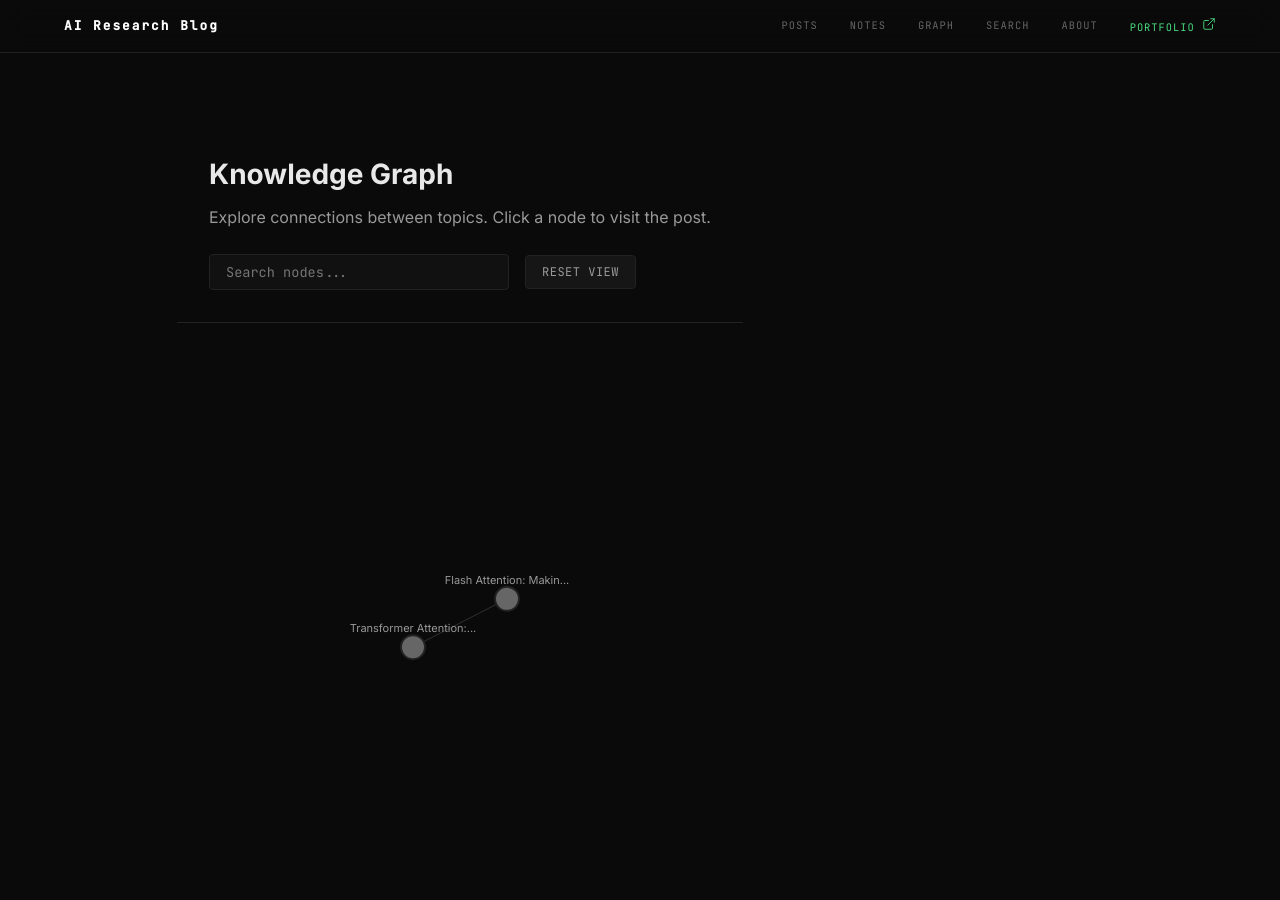
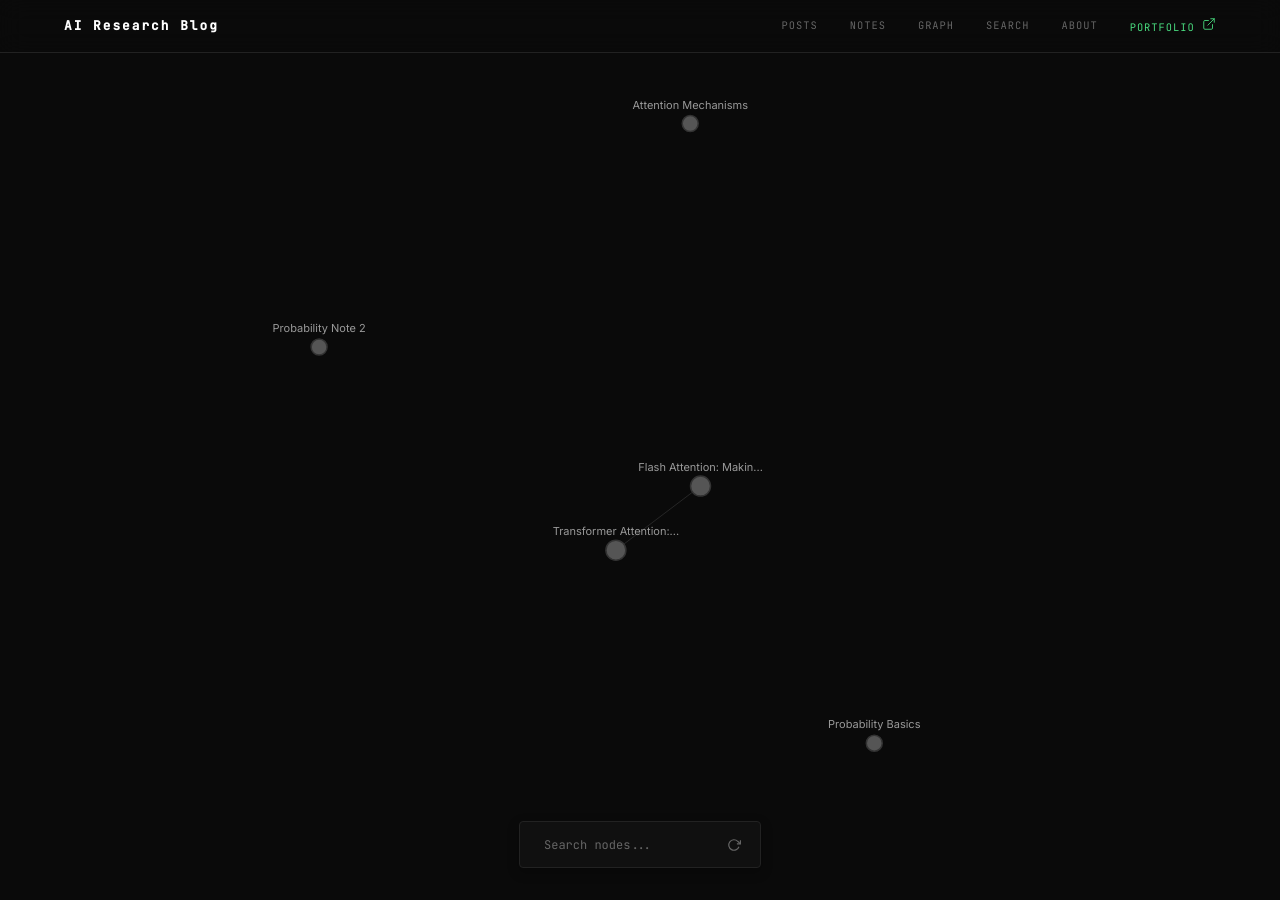
Before and after one commit to rokmr/blogs, a Jekyll site: the page built from graph.html, in a window 1280 px wide and 900 px high. Built offline with Jekyll 4.4.1, drawn with Linux system fonts in a browser that asks for light colours; nearby versions of some CDN libraries; some of the changed text lies outside the part shown.

Commit message:
Bug fixes

```diff
--- a/_layouts/subject.html
+++ b/_layouts/subject.html
@@ -43,7 +43,7 @@
 
             <a href="{{ '/notes/' | append: subject_slug | append: '/' | append: sub | append: '/' | relative_url }}"
                 class="topic-card{% if sub_notes_count == 0 %} empty{% endif %}">
-                <h3>{{ sub | replace: "-", " " | capitalize }}</h3>
+                <h3>{{ sub | replace: "-", " " }}</h3>
                 <span class="count">
                     {% if sub_notes_count > 0 %}
                     {{ sub_notes_count }} note{% if sub_notes_count != 1 %}s{% endif %}
--- a/assets/css/main.css
+++ b/assets/css/main.css
@@ -3454,6 +3454,67 @@
   color: var(--dim);
 }
 
+/* Accent colored text (for subject codes like CS224R) */
+.accent-text {
+  color: var(--accent) !important;
+}
+
+.sub-subject-page .page-header h1.accent-text {
+  color: var(--accent) !important;
+}
+
+/* Lecture list styling */
+.lecture-list {
+  display: flex;
+  flex-direction: column;
+  gap: 0;
+}
+
+.lecture-item {
+  display: flex;
+  gap: 1.5rem;
+  padding: 1.5rem 0;
+  text-decoration: none;
+  border-bottom: 1px dotted var(--border);
+  transition: all 0.2s;
+}
+
+.lecture-item:hover {
+  transform: translateX(4px);
+}
+
+.lecture-number {
+  font-family: var(--font-mono);
+  font-size: 0.9rem;
+  color: var(--dim);
+  font-weight: 600;
+  flex-shrink: 0;
+  width: 2rem;
+}
+
+.lecture-info {
+  flex: 1;
+}
+
+.lecture-title {
+  font-size: 1.15rem;
+  font-weight: 700;
+  color: var(--text);
+  margin-bottom: 0.25rem;
+  line-height: 1.4;
+}
+
+.lecture-item:hover .lecture-title {
+  color: var(--accent);
+}
+
+.lecture-topics {
+  font-size: 0.9rem;
+  color: var(--text-secondary);
+  font-style: italic;
+  line-height: 1.5;
+}
+
 /* Responsive adjustments for subject pages */
 @media (max-width: 600px) {
   .topics-grid {
--- a/assets/js/graph.js
+++ b/assets/js/graph.js
@@ -56,8 +56,8 @@
             .selectAll('line')
             .data(links)
             .join('line')
-            .attr('stroke', '#333')
-            .attr('stroke-opacity', 0.6)
+            .attr('stroke', '#666')
+            .attr('stroke-opacity', 0.3)
             .attr('stroke-width', 1);
 
         // Draw nodes
@@ -75,9 +75,9 @@
         // Node circles
         node.append('circle')
             .attr('r', d => 8 + (d.linkCount || 0) * 2)
-            .attr('fill', '#666')
-            .attr('stroke', '#222')
-            .attr('stroke-width', 2)
+            .attr('fill', '#555')
+            .attr('stroke', '#333')
+            .attr('stroke-width', 1.5)
             .attr('cursor', 'pointer');
 
         // Node labels
@@ -85,6 +85,7 @@
             .attr('class', 'node-label')
             .attr('dy', -15)
             .attr('text-anchor', 'middle')
+            .attr('fill', '#666')
             .text(d => truncateText(d.title, 25));
 
         // Hover effects
@@ -112,20 +113,25 @@
 
             link.attr('stroke', l => {
                 if (l.source.id === d.id || l.target.id === d.id) return '#4ade80';
-                return '#222';
+                return '#666';
+            }).attr('stroke-opacity', l => {
+                if (l.source.id === d.id || l.target.id === d.id) return 1;
+                return 0.3;
             }).attr('stroke-width', l => {
-                if (l.source.id === d.id || l.target.id === d.id) return 2;
+                if (l.source.id === d.id || l.target.id === d.id) return 3;
                 return 1;
             });
         })
             .on('mouseout', function () {
                 node.select('circle')
-                    .attr('fill', '#666')
+                    .attr('fill', '#555')
                     .attr('r', d => 8 + (d.linkCount || 0) * 2);
 
-                node.select('text').classed('highlighted', false);
+                node.select('text')
+                    .classed('highlighted', false)
+                    .attr('fill', '#666');
 
-                link.attr('stroke', '#333').attr('stroke-width', 1);
+                link.attr('stroke', '#666').attr('stroke-opacity', 0.3).attr('stroke-width', 1);
             })
             .on('click', function (event, d) {
                 window.location.href = d.url;
@@ -167,8 +173,13 @@
                 const query = e.target.value.toLowerCase();
 
                 node.select('circle').attr('fill', d => {
+                    if (!query) return '#555';
+                    return d.title.toLowerCase().includes(query) ? '#4ade80' : '#333';
+                });
+
+                node.select('text').attr('fill', d => {
                     if (!query) return '#666';
-                    return d.title.toLowerCase().includes(query) ? '#4ade80' : '#333';
+                    return d.title.toLowerCase().includes(query) ? '#fff' : '#444';
                 });
 
                 node.select('text').classed('highlighted', d => {
@@ -183,8 +194,9 @@
             resetBtn.addEventListener('click', () => {
                 svg.transition().duration(500).call(zoom.transform, d3.zoomIdentity);
                 if (searchInput) searchInput.value = '';
-                node.select('circle').attr('fill', '#666');
-                node.select('text').classed('highlighted', false);
+                node.select('circle').attr('fill', '#555');
+                node.select('text').classed('highlighted', false).attr('fill', '#666');
+                link.attr('stroke', '#666').attr('stroke-opacity', 0.3).attr('stroke-width', 1);
             });
         }
 
@@ -221,7 +233,7 @@
         });
     });
 
-    // Create links
+    // Create links from explicit links in content
     posts.forEach((post, sourceIndex) => {
         const sourceId = `post-${sourceIndex}`;
 
@@ -229,9 +241,17 @@
             post.links.forEach(link => {
                 const targetId = urlToId.get(normalizeUrl(link));
                 if (targetId && targetId !== sourceId) {
+                    // Check if link already exists
+                    const linkExists = links.some(l =>
+                        (l.source === sourceId && l.target === targetId) ||
+                        (l.source === targetId && l.target === sourceId)
+                    );
+
+                    if (!linkExists) {
                         links.push({
                             source: sourceId,
-                        target: targetId
+                            target: targetId,
+                            type: 'explicit'
                         });
 
                         // Update link counts
@@ -240,9 +260,49 @@
                         if (sourceNode) sourceNode.linkCount++;
                         if (targetNode) targetNode.linkCount++;
                     }
+                }
             });
         }
     });
+
+    // Create links based on shared tags
+    for (let i = 0; i < posts.length; i++) {
+        for (let j = i + 1; j < posts.length; j++) {
+            const post1 = posts[i];
+            const post2 = posts[j];
+
+            if (post1.tags && post2.tags) {
+                const sharedTags = post1.tags.filter(tag => post2.tags.includes(tag));
+
+                // Create link if they share 2+ tags
+                if (sharedTags.length >= 2) {
+                    const sourceId = `post-${i}`;
+                    const targetId = `post-${j}`;
+
+                    // Check if link already exists
+                    const linkExists = links.some(l =>
+                        (l.source === sourceId && l.target === targetId) ||
+                        (l.source === targetId && l.target === sourceId)
+                    );
+
+                    if (!linkExists) {
+                        links.push({
+                            source: sourceId,
+                            target: targetId,
+                            type: 'tag',
+                            sharedTags
+                        });
+
+                        // Update link counts
+                        const sourceNode = nodes.find(n => n.id === sourceId);
+                        const targetNode = nodes.find(n => n.id === targetId);
+                        if (sourceNode) sourceNode.linkCount++;
+                        if (targetNode) targetNode.linkCount++;
+                    }
+                }
+            }
+        }
+    }
 
     return { nodes, links };
 }
--- a/graph.html
+++ b/graph.html
@@ -4,13 +4,14 @@
 ---
 
 <div class="graph-page">
-    <div class="graph-header">
-        <h1>Knowledge Graph</h1>
-        <p class="graph-description">Explore connections between topics. Click a node to visit the post.</p>
-        <div class="graph-controls">
-            <input type="text" id="graph-search" placeholder="Search nodes..." class="graph-search">
-            <button id="graph-reset" class="graph-btn">Reset View</button>
-        </div>
+    <div class="graph-controls">
+        <input type="text" id="graph-search" placeholder="Search nodes..." class="graph-search">
+        <button id="graph-reset" class="graph-reset-btn" title="Reset view">
+            <svg width="14" height="14" viewBox="0 0 24 24" fill="none" stroke="currentColor" stroke-width="2">
+                <polyline points="23 4 23 10 17 10"></polyline>
+                <path d="M20.49 15a9 9 0 1 1-2.12-9.36L23 10"></path>
+            </svg>
+        </button>
     </div>
 
     <div id="graph-container" class="graph-container">
@@ -19,86 +20,96 @@
             Loading graph data...
         </div>
     </div>
-
-    <div class="graph-legend">
-        <span class="legend-item"><span class="legend-dot" style="background: #4ade80"></span> Current selection</span>
-        <span class="legend-item"><span class="legend-dot" style="background: #60a5fa"></span> Linked posts</span>
-        <span class="legend-item"><span class="legend-dot" style="background: #666"></span> All posts</span>
-    </div>
 </div>
 
 <script src="https://d3js.org/d3.v7.min.js"></script>
 <script src="{{ '/assets/js/graph.js' | relative_url }}"></script>
 
 <style>
-    .graph-page {
-        max-width: 100%;
-        padding: 0;
+    /* Override default content padding */
+    .content {
+        padding: 0 !important;
+        max-width: 100% !important;
+        margin: 0 !important;
+        display: block !important;
     }
 
-    .graph-header {
-        padding: 2rem;
-        border-bottom: 1px solid var(--border);
+    .graph-page {
+        width: 100vw;
+        height: 100vh;
+        position: fixed;
+        top: 0;
+        left: 0;
+        padding: 0;
+        margin: 0;
     }
 
-    .graph-header h1 {
-        font-size: 1.75rem;
-        margin-bottom: 0.5rem;
-    }
-
-    .graph-description {
-        color: var(--text-secondary);
-        margin-bottom: 1.5rem;
+    .site-footer {
+        display: none !important;
     }
 
     .graph-controls {
+        position: fixed;
+        bottom: 2rem;
+        left: 50%;
+        transform: translateX(-50%);
+        z-index: 200;
         display: flex;
-        gap: 1rem;
+        gap: 0.5rem;
         align-items: center;
+        background: rgba(17, 17, 17, 0.95);
+        padding: 0.5rem 0.75rem;
+        border-radius: 4px;
+        border: 1px solid var(--border);
+        backdrop-filter: blur(12px);
+        box-shadow: 0 4px 12px rgba(0, 0, 0, 0.3);
     }
 
     .graph-search {
-        flex: 1;
-        max-width: 300px;
-        padding: 0.5rem 1rem;
-        background: var(--bg-card);
-        border: 1px solid var(--border);
-        border-radius: 4px;
+        width: 180px;
+        padding: 0.4rem 0.75rem;
+        background: transparent;
+        border: none;
         color: var(--text);
         font-family: var(--font-mono);
-        font-size: 0.85rem;
+        font-size: 0.75rem;
+    }
+
+    .graph-search::placeholder {
+        color: var(--dim);
     }
 
     .graph-search:focus {
         outline: none;
-        border-color: var(--accent);
     }
 
-    .graph-btn {
-        padding: 0.5rem 1rem;
-        background: var(--bg-elevated);
-        border: 1px solid var(--border);
-        border-radius: 4px;
-        color: var(--text-secondary);
-        font-family: var(--font-mono);
-        font-size: 0.75rem;
-        text-transform: uppercase;
-        letter-spacing: 0.5px;
+    .graph-reset-btn {
+        width: 28px;
+        height: 28px;
+        padding: 0;
+        background: transparent;
+        border: none;
+        color: var(--dim);
         cursor: pointer;
         transition: all 0.2s;
+        display: flex;
+        align-items: center;
+        justify-content: center;
+        border-radius: 3px;
     }
 
-    .graph-btn:hover {
-        border-color: var(--accent);
+    .graph-reset-btn:hover {
+        background: var(--bg-elevated);
         color: var(--accent);
     }
 
     .graph-container {
         width: 100%;
-        height: calc(100vh - 300px);
-        min-height: 500px;
+        height: 100%;
         background: var(--bg);
-        position: relative;
+        position: absolute;
+        top: 0;
+        left: 0;
     }
 
     .graph-loading {
@@ -123,31 +134,6 @@
         animation: spin 0.8s linear infinite;
     }
 
-    .graph-legend {
-        display: flex;
-        justify-content: center;
-        gap: 2rem;
-        padding: 1rem;
-        border-top: 1px solid var(--border);
-    }
-
-    .legend-item {
-        display: flex;
-        align-items: center;
-        gap: 0.5rem;
-        font-family: var(--font-mono);
-        font-size: 0.7rem;
-        color: var(--dim);
-        text-transform: uppercase;
-        letter-spacing: 0.5px;
-    }
-
-    .legend-dot {
-        width: 10px;
-        height: 10px;
-        border-radius: 50%;
-    }
-
     /* Graph node styles (applied via D3) */
     .node-label {
         font-family: var(--font-sans);
--- a/posts.json
+++ b/posts.json
@@ -2,15 +2,27 @@
 layout: null
 ---
 [
+{% assign all_items = "" | split: "" %}
 {% for post in site.posts %}
+  {% assign all_items = all_items | push: post %}
+{% endfor %}
+{% for note in site.notes %}
+  {% unless note.url contains '/index' or note.layout == 'subject' or note.layout == 'sub-subject' %}
+  {% if note.content and note.content != empty %}
+    {% assign all_items = all_items | push: note %}
+  {% endif %}
+  {% endunless %}
+  {% endfor %}
+{% for item in all_items %}
 {
-    "title": {{ post.title | jsonify }},
-    "url": "{{ post.url | relative_url }}",
-    "date": "{{ post.date | date: '%Y-%m-%d' }}",
-    "excerpt": {{ post.excerpt | strip_html | replace: '$$', '' | replace: '$', '' | truncate: 200 | jsonify }},
-    "tags": {{ post.tags | jsonify }},
+  "title": {{ item.title | jsonify }},
+  "url": "{{ item.url | relative_url }}",
+  "date": "{{ item.date | date: '%Y-%m-%d' }}",
+  "excerpt": {{ item.description | default: item.excerpt | strip_html | replace: '$$', '' | replace: '$', '' | truncate: 200 | jsonify }},
+  "tags": {{ item.tags | jsonify }},
+  "type": "{% if item.collection == 'posts' %}post{% else %}note{% endif %}",
   "links": [
-      {% assign content_links = post.content | split: 'href="' %}
+    {% assign content_links = item.content | split: 'href="' %}
     {% for link in content_links offset: 1 %}
       {% assign url = link | split: '"' | first %}
       {% if url contains '/blogs/' or url contains '[[' %}
@@ -18,7 +30,7 @@
       {% endif %}
     {% endfor %}
   ],
-    "content_snippet": {{ post.content | strip_html | truncate: 500 | jsonify }}
+  "content_snippet": {{ item.content | strip_html | truncate: 500 | jsonify }}
 }{% unless forloop.last %},{% endunless %}
 {% endfor %}
 ]
```
Also changed, not shown: _layouts/sub-subject.html (+13 -5 lines), _notes/rl/CS224R/index.md (added, +9 -0 lines), _notes/rl/index.md (+1 -4 lines), notes/rl/01_cs224r_intro_2025.md (deleted, +0 -148 lines), 2 other files. Lines whose indentation alone changed are shown as unchanged.
